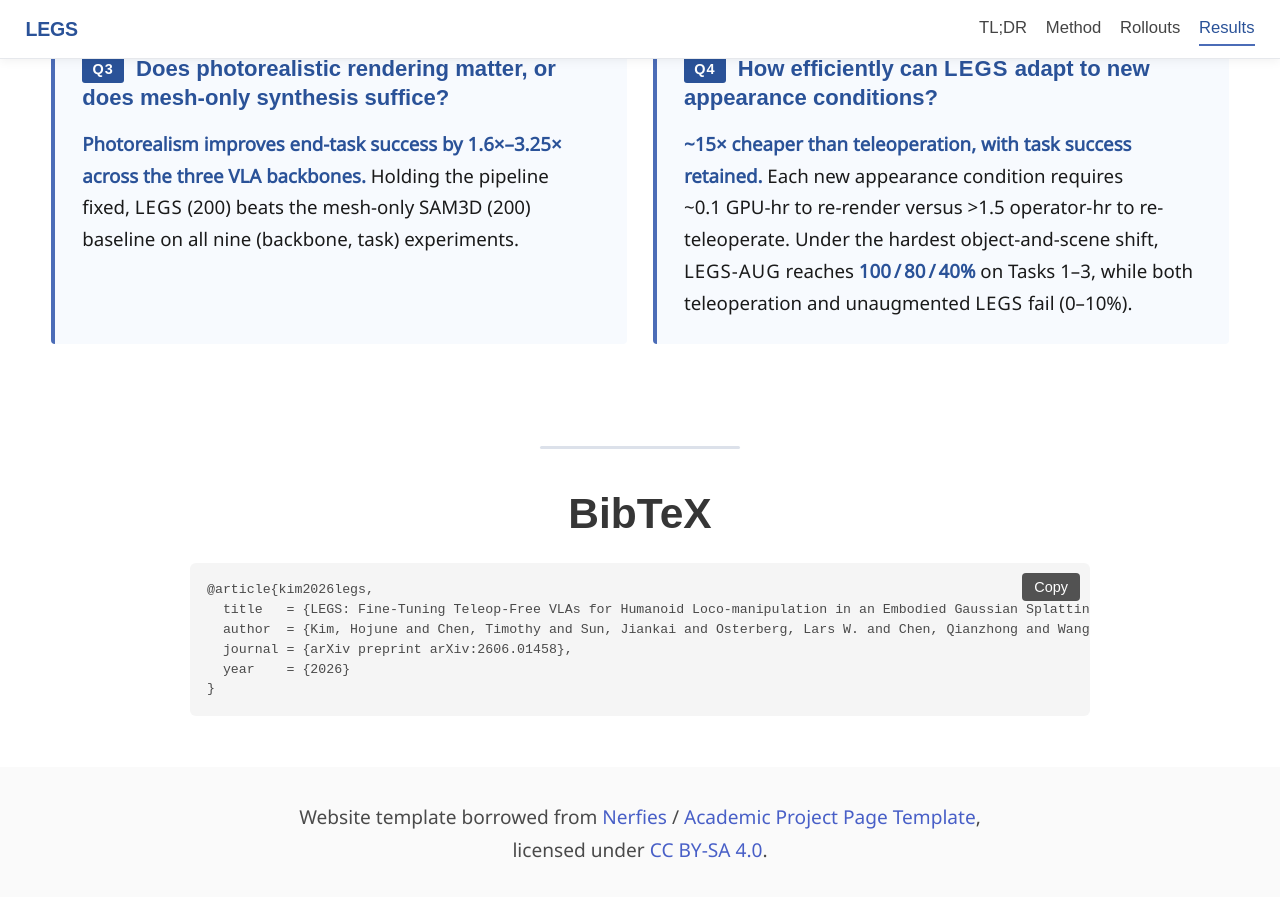
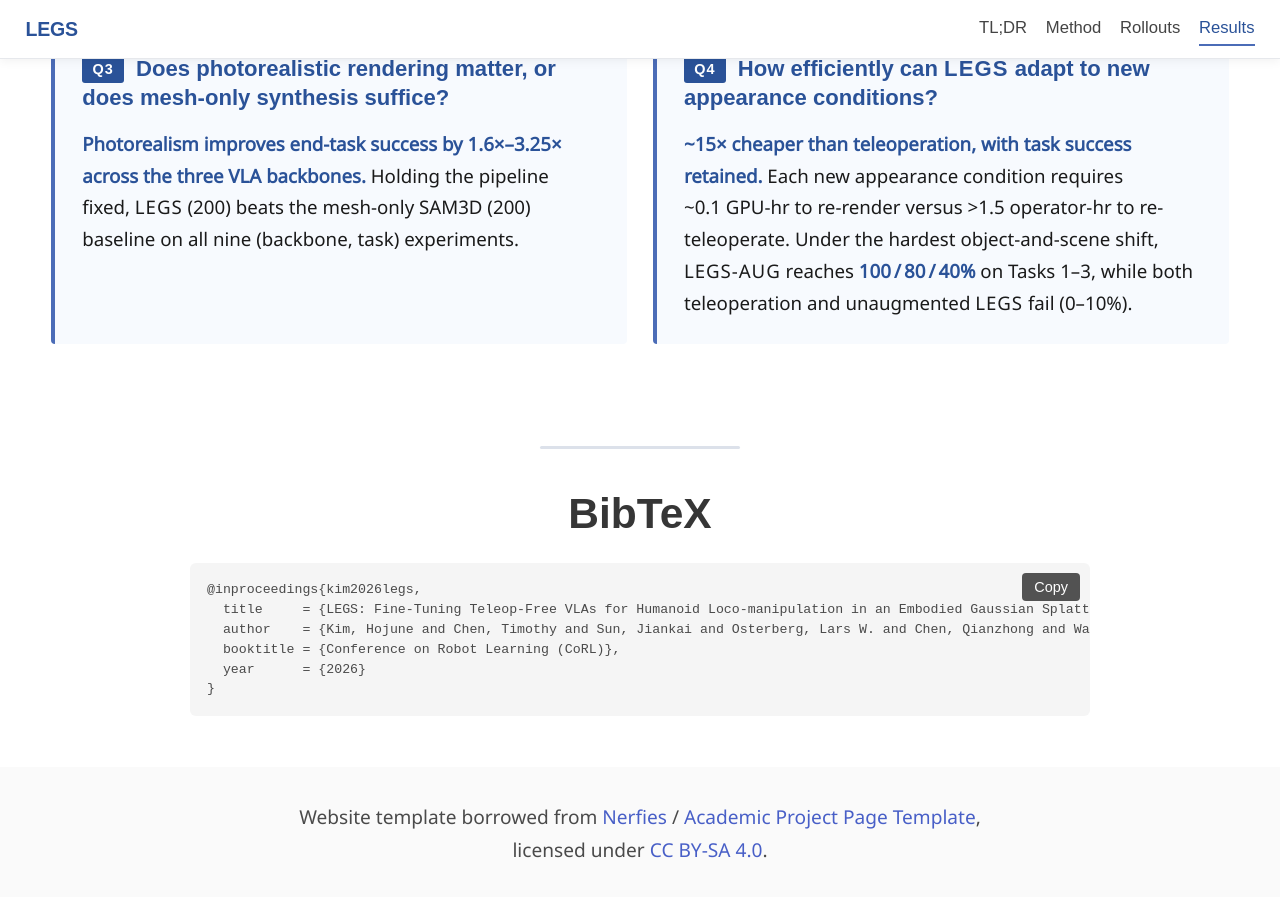
Before and after one commit to hojjunekim/hojjunekim.github.io, a Jekyll site: the page legs/index.html, which Jekyll copies as it is, in a window 1280 px wide and 900 px high, scrolled down 7444 px. Shown: the top 897 px of the window. Built offline with Jekyll 4.4.1, drawn with Linux system fonts in a browser that asks for light colours; some web fonts are replaced; a style sheet for code colours, icons or effects is not loaded.

Commit message:
BibTeX: cite the CoRL paper

```diff
--- a/legs/index.html
+++ b/legs/index.html
@@ -747,11 +747,11 @@
     <h2 class="title is-3 has-text-centered">BibTeX</h2>
     <div class="bibtex-wrapper">
       <button class="bibtex-copy" type="button">Copy</button>
-      <pre id="bibtex-entry">@article{kim2026legs,
-  title   = {LEGS: Fine-Tuning Teleop-Free VLAs for Humanoid Loco-manipulation in an Embodied Gaussian Splatting World},
-  author  = {Kim, Hojune and Chen, Timothy and Sun, Jiankai and Osterberg, Lars W. and Chen, Qianzhong and Wang, Ke and Schwager, Mac},
-  journal = {arXiv preprint arXiv:2606.01458},
-  year    = {2026}
+      <pre id="bibtex-entry">@inproceedings{kim2026legs,
+  title     = {LEGS: Fine-Tuning Teleop-Free VLAs for Humanoid Loco-manipulation in an Embodied Gaussian Splatting World},
+  author    = {Kim, Hojune and Chen, Timothy and Sun, Jiankai and Osterberg, Lars W. and Chen, Qianzhong and Wang, Ke and Schwager, Mac},
+  booktitle = {Conference on Robot Learning (CoRL)},
+  year      = {2026}
 }</pre>
     </div>
   </div>
```
